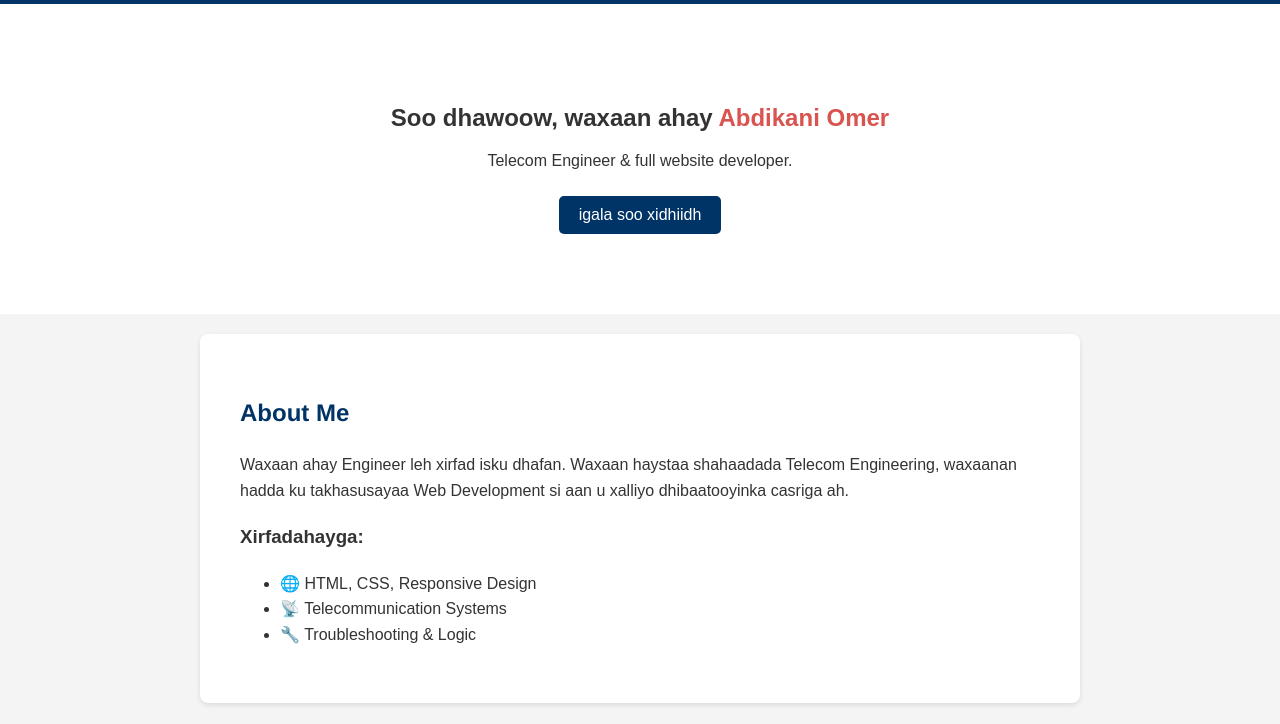
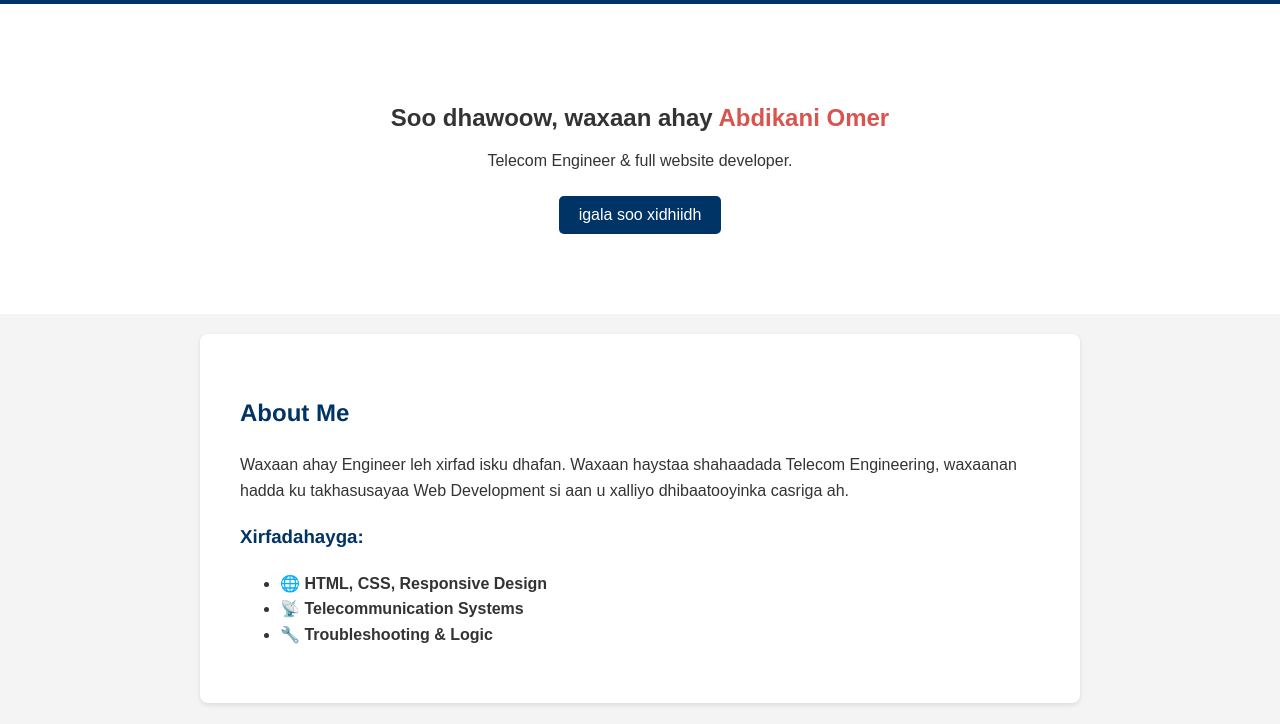
Before and after one commit to Abdiomer12/my-portfolio, a plain HTML site: page index.html in a window 1280 px wide. Shown: the part 76-800 px from the top of the page. Drawn offline with Linux system fonts and the light colour scheme.

Commit message:
Waan saxay qoraalka

```diff
--- a/index.html
+++ b/index.html
@@ -90,6 +90,16 @@
             font-family: 'Franklin Gothic Medium', 'Arial Narrow', Arial, sans-serif;
             color: #003366;
         }
+
+         h3{
+            font-family: 'Franklin Gothic Medium', 'Arial Narrow', Arial, sans-serif;
+            color: #003366;
+        }
+
+        li{
+            font-weight: bold;
+        }
+
 
         /* 4. Contact Section */
         .Contact {
```
